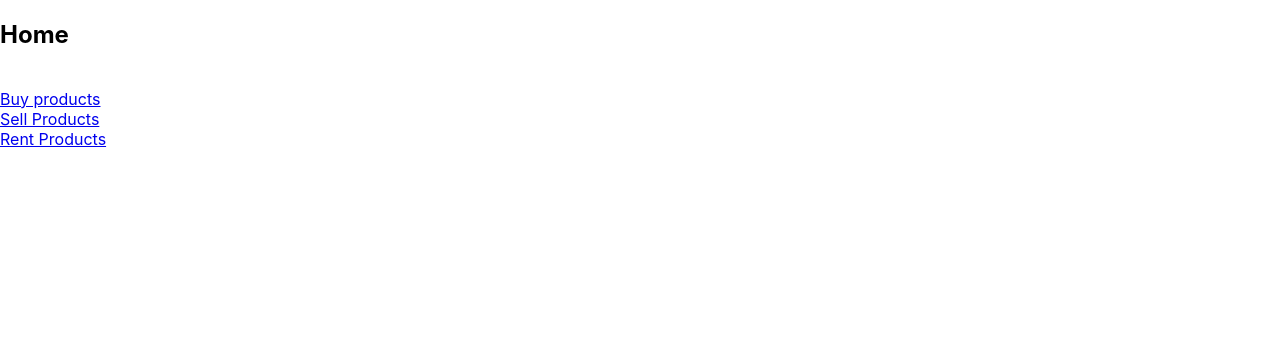
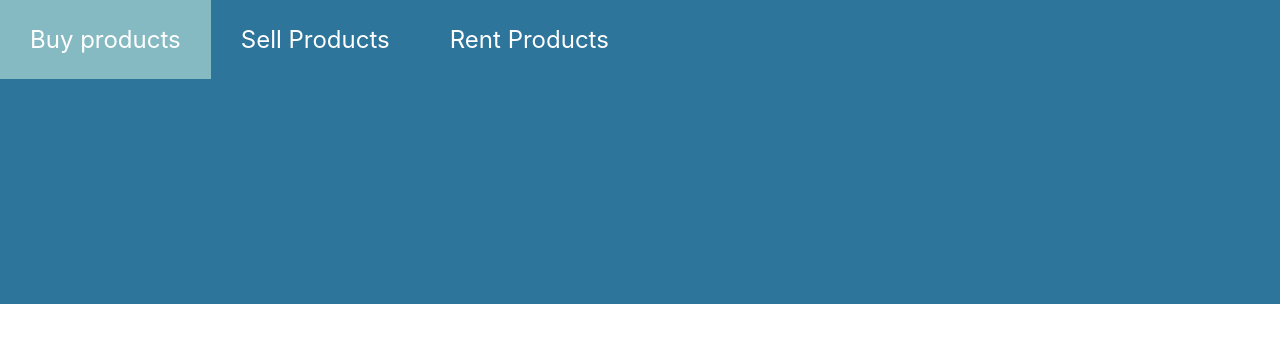
Before and after one commit to Sadhika1012/CampusKart, a React (Create React App) app in the folder frontend/: page /home in a window 1280 px wide. Shown: the top 342 px of the page. Built offline with nearby package versions, Linux system fonts and the light colour scheme.

Commit message:
edited  Home.js

```diff
--- a/frontend/src/Home.js
+++ b/frontend/src/Home.js
@@ -1,21 +1,22 @@
 import React from 'react';
 import { Link } from 'react-router-dom';
-
+import './nav.css'
+import add from './img/add-png.png';
 
 function Home() {
   return (
     <div>
-      <h2>Home</h2>
-      <ul style={{display:"inline"}}>
-        <li>
+      <ul className='navbar'>
+        <li className='li1'>
           <Link to="/buy">Buy products</Link>
         </li>
-        <li>
+        <li className='li1'>
           <Link to="/sell">Sell Products</Link>
         </li>
-        <li>
+        <li className='li1'>
           <Link to="/rent">Rent Products</Link>
         </li>
+        <li><Link to="/cart"><img className='img1' src={add} alt="cart" /></Link> </li>
       </ul>
     </div>
   );
```
